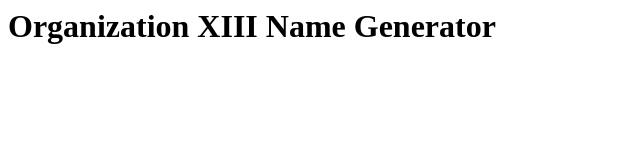
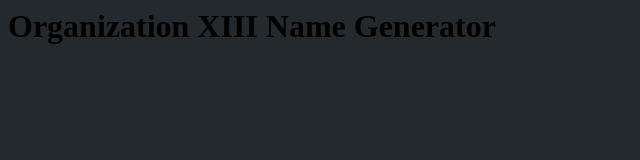
Before and after one commit to WeededDragon1/OrgXIII, a plain HTML site: page index.html in a window 1280 px wide. Shown: the whole page, without its empty margins (0-640 px from the left). Drawn offline with Linux system fonts and the light colour scheme.

Commit message:
Update index.html

```diff
--- a/index.html
+++ b/index.html
@@ -1,7 +1,12 @@
 <html>
   <head>
+    <style>
+      #body{
+        background-color: #24292e;
+      }
+    </style>
   </head>
-  <body>
+  <body id="body">
     <h1>Organization XIII Name Generator</h1>
   </body>
 </html>
```
